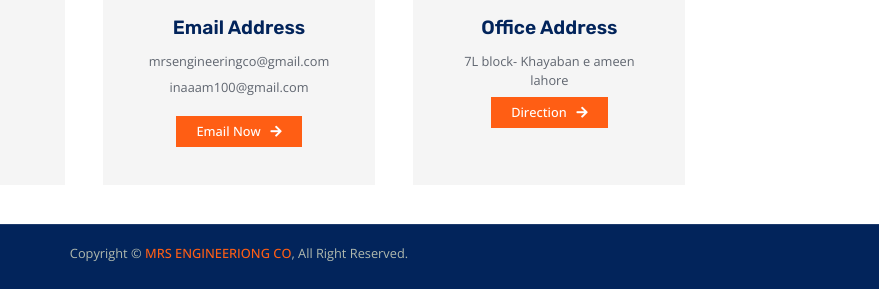
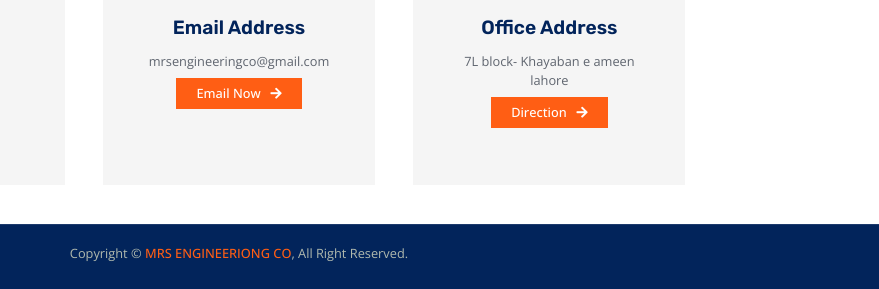
Before and after one commit to hidevvz/mrsengineering, a plain HTML site: page index.html in a window 1280 px wide. Shown: the part 4490-4779 px from the top of the page, 401-1280 px from the left. Drawn offline with nearby package versions, Linux system fonts and the light colour scheme.

Commit message:
Update index.html

```diff
--- a/index.html
+++ b/index.html
@@ -696,7 +696,7 @@
                 </div>
                 <h4 class="mb-3">Email Address</h4>
                 <p class="mb-2">mrsengineeringco@gmail.com</p>
-                <p class="mb-4">inaaam100@gmail.com</p>
+
                 <a class="btn btn-primary px-4" href="mailto:mrsengineeringco@gmail.com">Email Now <i
                         class="fa fa-arrow-right ms-2"></i></a>
             </div>
```
